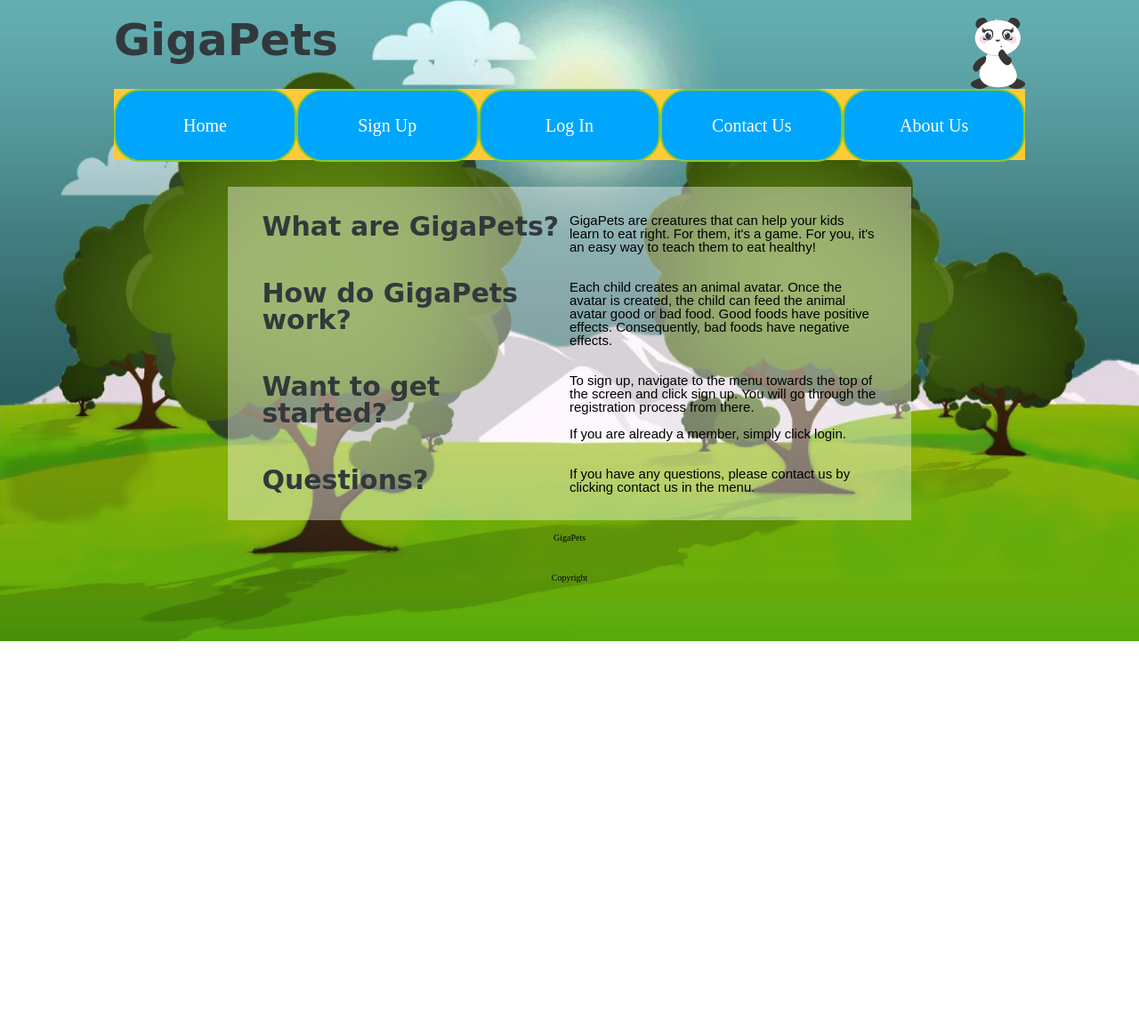
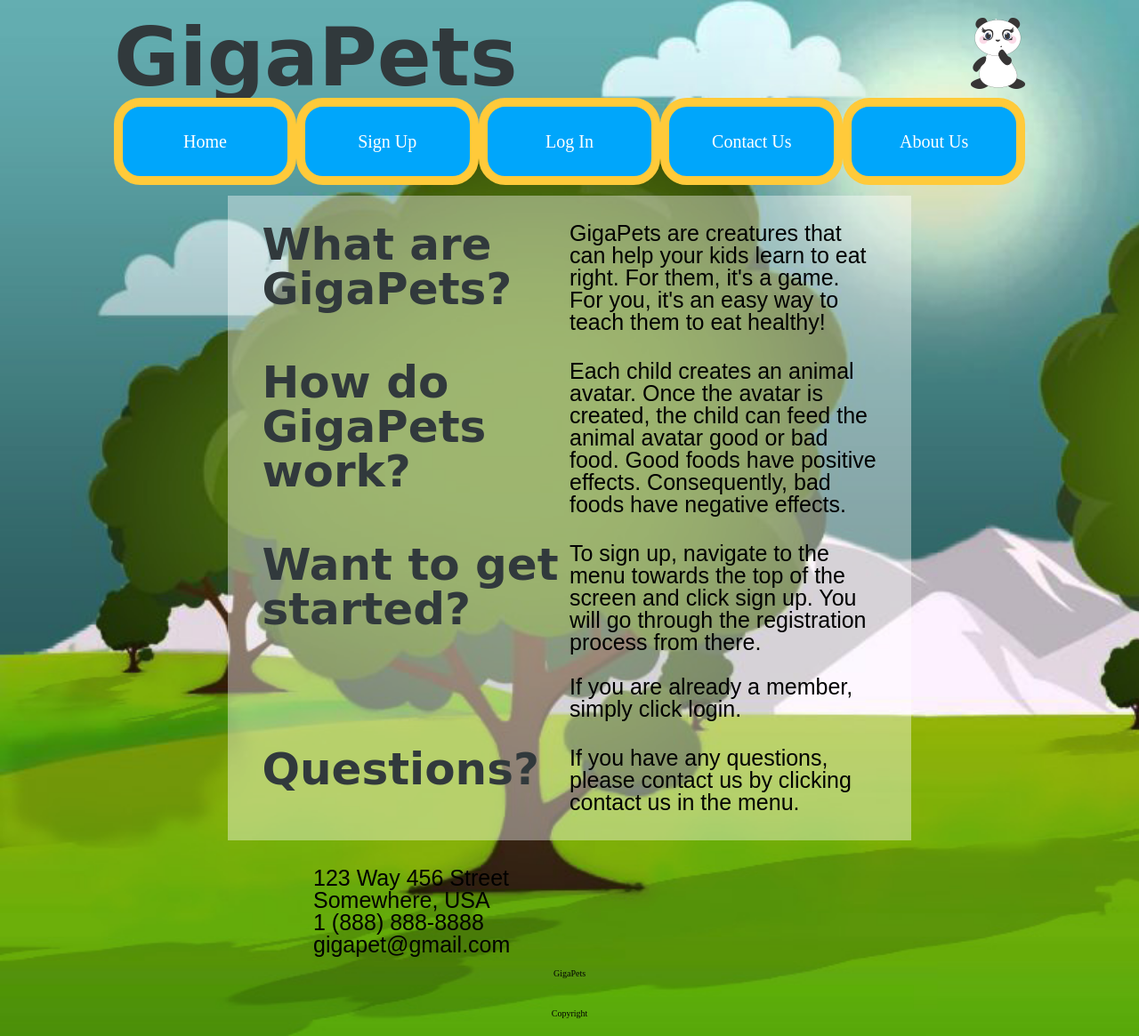
Before and after one commit to gigapets-pt-bw/User-Interface, a plain HTML site: page index.html in a window 1280 px wide. Shown: the whole page at 89% size. Before the commit the page ends 800 px from the top, so only its background shows below. Drawn offline with Linux system fonts and the light colour scheme; a web font is replaced by a local one.

Commit message:
MVP. Styles look better

```diff
--- a/LESS/header.less
+++ b/LESS/header.less
@@ -19,6 +19,7 @@ h1 {
     h1 {
         margin-left: 10%;
         margin-right: 10%;
+        font-size: 9rem;
     }
 }
 .header-image {
@@ -46,8 +47,6 @@ h1 {
     flex-direction: column;
     width:30rem;
     height: 60vh;
-    background-color: @yellowColor;
-    border: 3px solid @redColor;
     padding: 30px 0;
     position:absolute;
     z-index: 2;
@@ -82,7 +81,7 @@ h1 {
     height: 16vh;
     text-decoration: none;
     background-color: @blueColor;
-    border: 2px solid @greenColor;
+    border: 10px solid @yellowColor;
     color: white;
     padding: 15px 32px;
     text-align: center;
--- a/LESS/main-content.less
+++ b/LESS/main-content.less
@@ -17,12 +17,18 @@ h3 {
     color: @blackColor;
     margin-left: 2%;
 }
+@media @desktop {
+    h3 {
+        font-size: 5rem;
+    }
+}
 
 @media @desktop {
     h2 {
         margin-right:0%;
         margin-left:0%;
-        width:45%
+        width:45%;
+        font-size: 5rem;
     }
 }
 
@@ -47,7 +53,8 @@ p {
     p {
         margin-right:0%;
         margin-left:0%;
-        width:45%
+        width:45%;
+        font-size: 2.5rem;
     }
 }
 
@@ -93,8 +100,11 @@ p {
     height: 270px;
 }
 @media @desktop {
-    width: 400px;
-    height: 600px;
+    #jamesHeadshot {
+        width: 200px;
+        height: 300px;
+    }
+
 }
 .profileName {
     width:40%;
--- a/index.html
+++ b/index.html
@@ -36,6 +36,12 @@
 
     </section>
     <footer>
+        <p>123 Way 456 Street<br>
+                Somewhere, USA<br>
+
+                1 (888) 888-8888<br>
+
+                gigapet@gmail.com</p>
         <small>GigaPets</small>
         <small>Copyright</small>
     </footer>
```
Also changed, not shown: about.html (+6 -0 lines), CSS/about.css, CSS/index.css.
